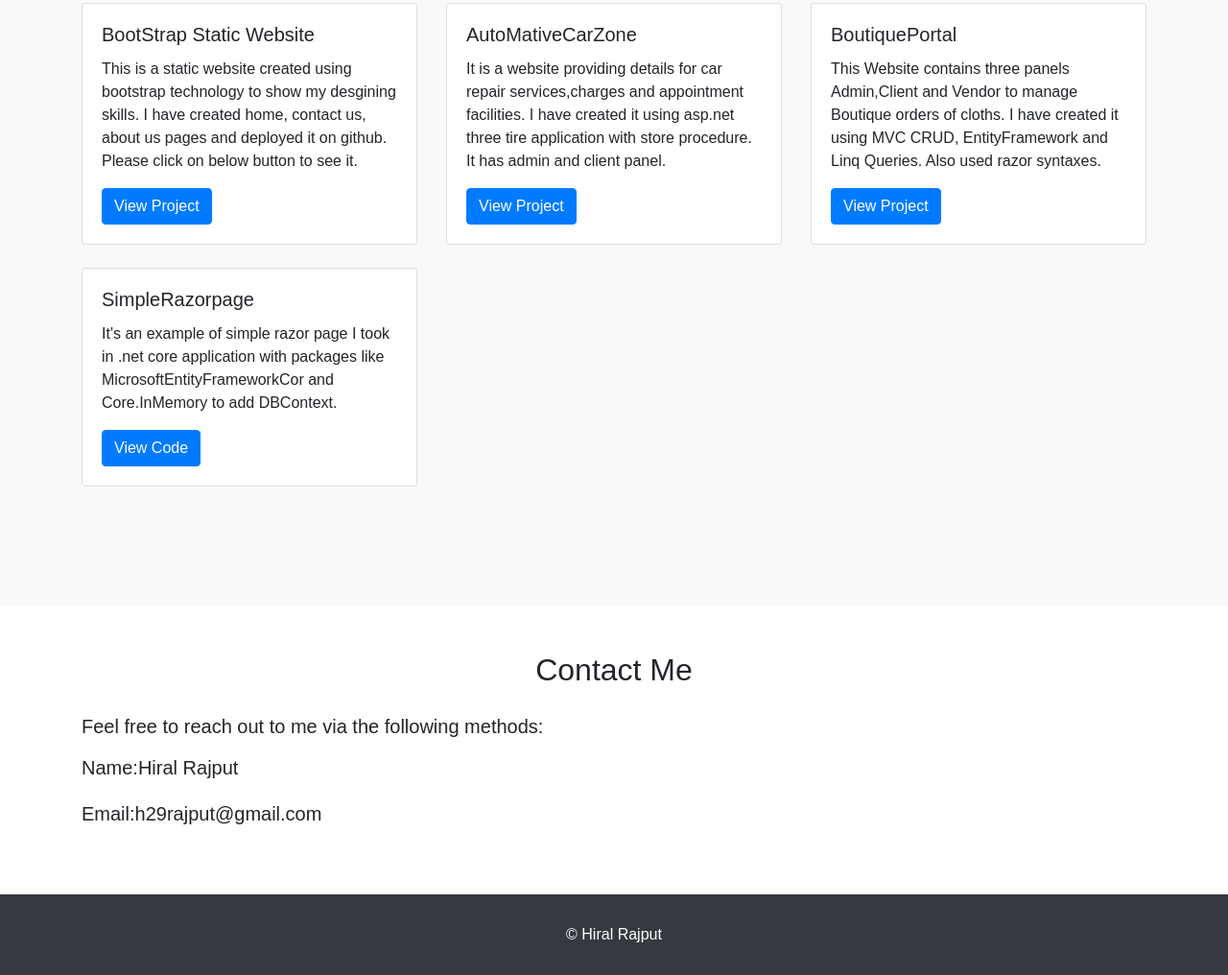
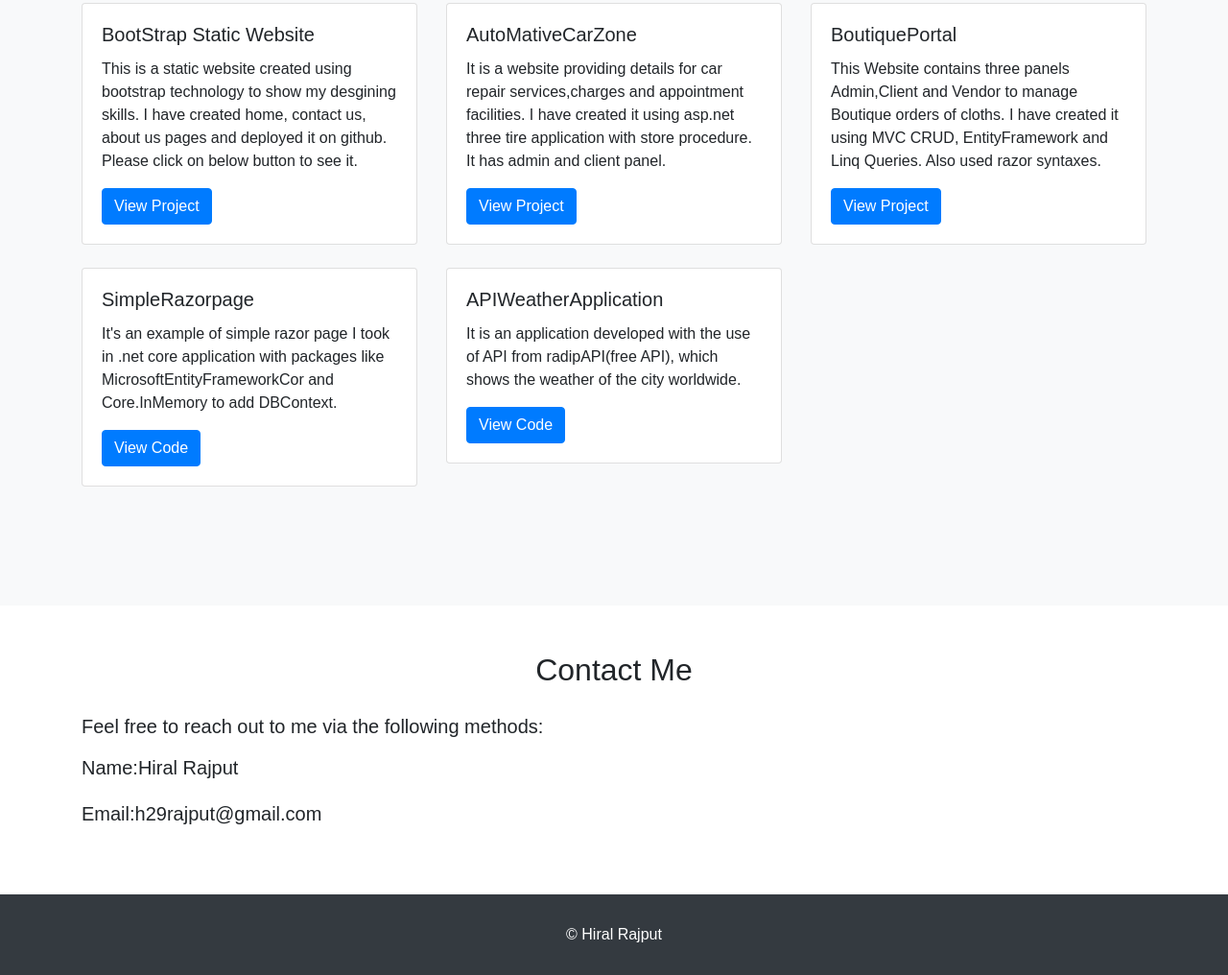
Before and after one commit to rajputhiral/portfolio, a plain HTML site: page index.html in a window 1280 px wide. Shown: the part 975-1991 px from the top of the page at 96% size. Drawn offline with nearby package versions, Linux system fonts and the light colour scheme.

Commit message:
Add files via upload

```diff
--- a/index.html
+++ b/index.html
@@ -165,6 +165,21 @@
                     </div>
                 </div>
                 <!-- Add more project cards as needed -->
+                <!-- Example project card -->
+                <div class="col-lg-4 mb-4">
+                    <div class="card project-card">
+                        <div class="card-body">
+                            <h5 class="card-title">APIWeatherApplication</h5>
+                            <p class="card-text">It is an application developed with the use of API from radipAPI(free API), which shows the
+                                weather of the city worldwide.
+
+
+                            </p>
+                            <a href="https://rajputhiral.github.io/Weather/" class="btn btn-primary">View Code</a>
+                        </div>
+                    </div>
+                </div>
+                <!-- Add more project cards as needed -->
             </div>
         </div>
     </section>
```
